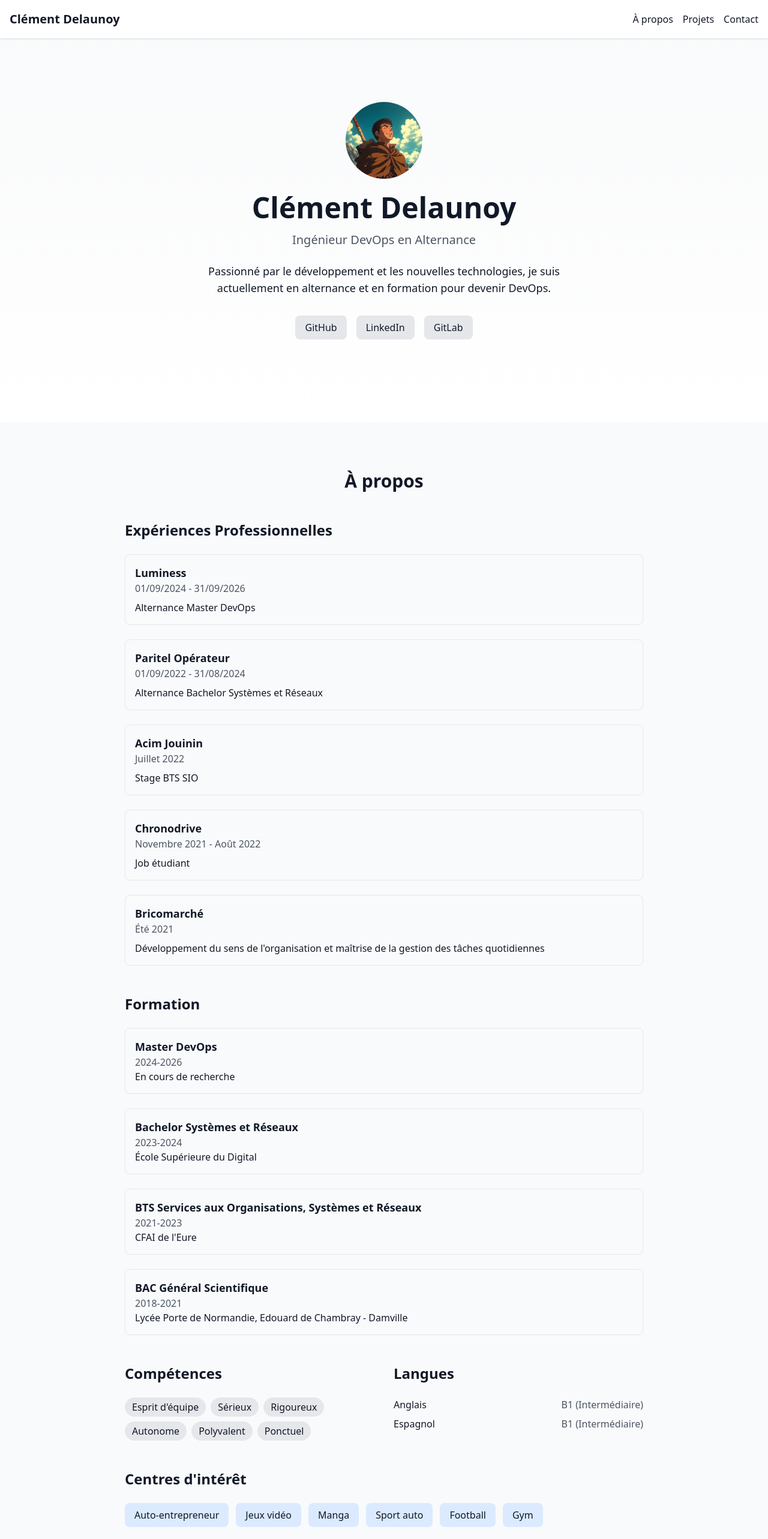
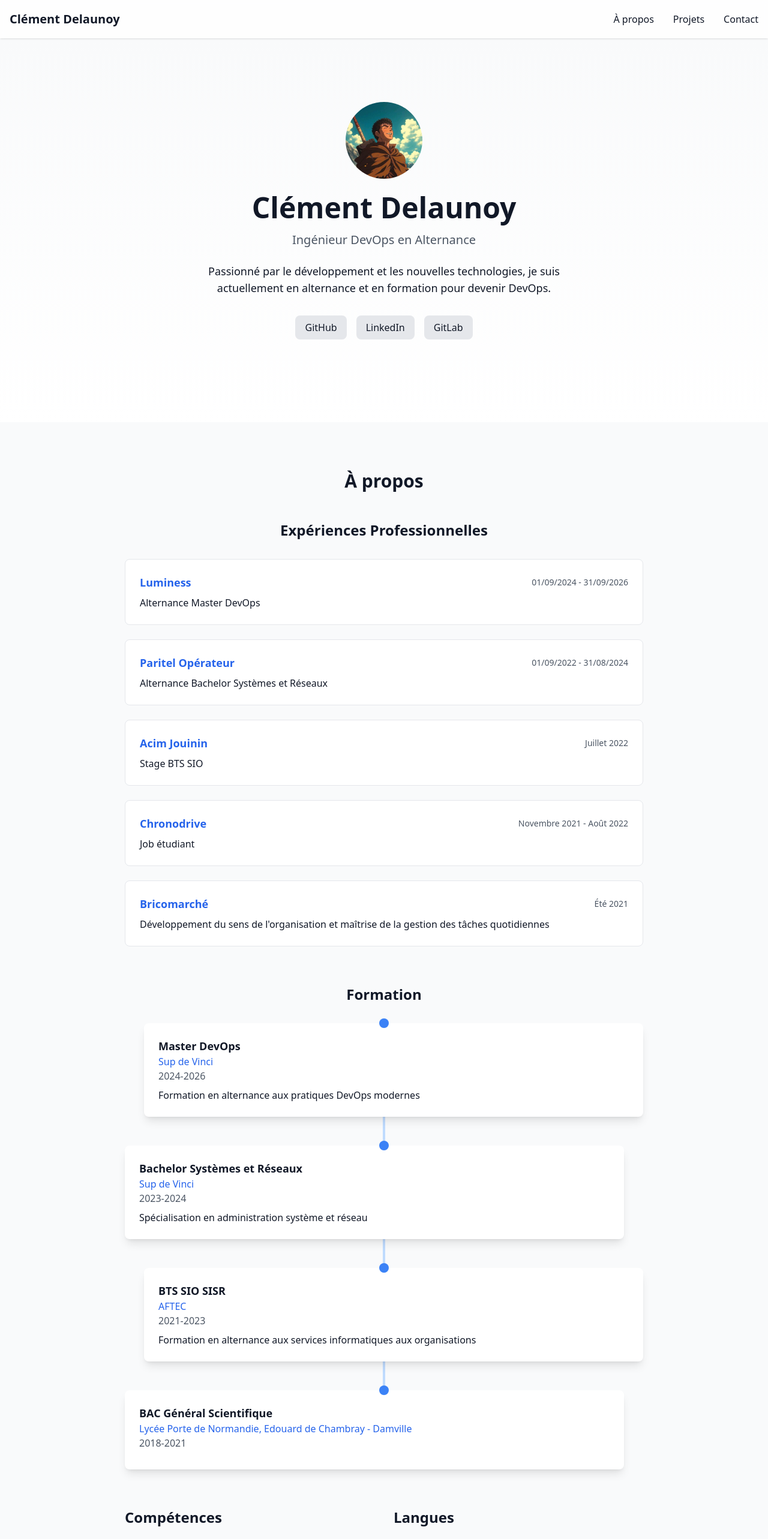
Before and after one commit to kuramentooo/portfolio, a Next.js app: page /portfolio/ in a window 1280 px wide. Shown: the top 2566 px of the page at 60% size. Built offline with nearby package versions, Linux system fonts and the light colour scheme.

Commit message:
ADD: all

```diff
--- a/src/components/About.tsx
+++ b/src/components/About.tsx
@@ -1,36 +1,59 @@
+import { useState } from 'react'
 import { profile } from '@/data/profile'
 
 export default function About() {
+  const [expandedExp, setExpandedExp] = useState<number | null>(null);
+
   return (
-    <section id="about" className="py-20">
+    <section id="about" className="py-20 scroll-mt-16">
       <div className="max-w-4xl mx-auto px-4">
         <h2 className="text-3xl font-bold mb-12 text-center">À propos</h2>
 
         {/* Expériences */}
-        <div className="mb-12">
-          <h3 className="text-2xl font-semibold mb-6">Expériences Professionnelles</h3>
+        <div className="mb-16">
+          <h3 className="text-2xl font-semibold mb-8 text-center">Expériences Professionnelles</h3>
           <div className="space-y-6">
             {profile.experiences.map((exp, index) => (
-              <div key={index} className="p-4 border rounded-lg hover:shadow-lg transition-shadow">
-                <h4 className="font-bold text-lg">{exp.company}</h4>
-                <p className="text-gray-600 dark:text-gray-400">{exp.period}</p>
-                <p className="mt-2">{exp.role}</p>
+              <div
+                key={index}
+                className="p-6 border rounded-lg hover:shadow-xl transition-all duration-300 cursor-pointer bg-white dark:bg-gray-800"
+                onClick={() => setExpandedExp(expandedExp === index ? null : index)}
+              >
+                <div className="flex justify-between items-center">
+                  <h4 className="font-bold text-lg text-blue-600 dark:text-blue-400">{exp.company}</h4>
+                  <span className="text-sm text-gray-600 dark:text-gray-400">{exp.period}</span>
+                </div>
+                <p className="font-medium mt-2">{exp.role}</p>
+                {expandedExp === index && (
+                  <p className="mt-4 text-gray-600 dark:text-gray-400 animate-fadeIn">
+                    {exp.details}
+                  </p>
+                )}
               </div>
             ))}
           </div>
         </div>
 
-        {/* Formation */}
-        <div className="mb-12">
-          <h3 className="text-2xl font-semibold mb-6">Formation</h3>
-          <div className="space-y-6">
-            {profile.education.map((edu, index) => (
-              <div key={index} className="p-4 border rounded-lg">
-                <h4 className="font-bold text-lg">{edu.degree}</h4>
-                <p className="text-gray-600 dark:text-gray-400">{edu.period}</p>
-                <p>{edu.school}</p>
-              </div>
-            ))}
+        {/* Formation avec nouveau design */}
+        <div className="mb-16">
+          <h3 className="text-2xl font-semibold mb-8 text-center">Formation</h3>
+          <div className="relative">
+            <div className="absolute left-1/2 transform -translate-x-1/2 h-full w-1 bg-blue-200 dark:bg-blue-900"></div>
+            <div className="space-y-12">
+              {profile.education.map((edu, index) => (
+                <div key={index} className="relative">
+                  <div className="absolute left-1/2 transform -translate-x-1/2 -translate-y-1/2 w-4 h-4 bg-blue-500 rounded-full"></div>
+                  <div className={`p-6 rounded-lg bg-white dark:bg-gray-800 shadow-lg ${
+                    index % 2 === 0 ? 'ml-8' : 'mr-8'
+                  }`}>
+                    <h4 className="font-bold text-lg">{edu.degree}</h4>
+                    <p className="text-blue-600 dark:text-blue-400">{edu.school}</p>
+                    <p className="text-gray-600 dark:text-gray-400">{edu.period}</p>
+                    <p className="mt-2">{edu.details}</p>
+                  </div>
+                </div>
+              ))}
+            </div>
           </div>
         </div>
 
--- a/src/components/Contact.tsx
+++ b/src/components/Contact.tsx
@@ -2,31 +2,19 @@ import { profile } from '@/data/profile'
 
 export default function Contact() {
   return (
-    <section id="contact" className="py-20">
-      <div className="max-w-4xl mx-auto">
+    <section id="contact" className="py-20 scroll-mt-16">
+      <div className="max-w-2xl mx-auto px-4 text-center">
         <h2 className="text-3xl font-bold mb-8">Contact</h2>
-        <div className="text-center">
-          <p className="mb-4">
-            <a
-              href={`mailto:${profile.email}`}
-              className="text-blue-600 dark:text-blue-400 hover:underline"
-            >
-              {profile.email}
-            </a>
+        <div className="bg-white dark:bg-gray-800 rounded-lg shadow-xl p-8">
+          <p className="text-lg mb-6">
+            N&apos;hésitez pas à me contacter pour toute opportunité ou question.
           </p>
-          <div className="flex justify-center space-x-6">
-            {Object.entries(profile.links).map(([platform, url]) => (
-              <a
-                key={platform}
-                href={url}
-                target="_blank"
-                rel="noopener noreferrer"
-                className="text-gray-600 dark:text-gray-400 hover:text-gray-900 dark:hover:text-gray-100"
-              >
-                {platform}
-              </a>
-            ))}
-          </div>
+          <a
+            href={`mailto:${profile.email}`}
+            className="inline-block px-6 py-3 bg-blue-600 text-white rounded-lg hover:bg-blue-700 transition-colors"
+          >
+            {profile.email}
+          </a>
         </div>
       </div>
     </section>
--- a/src/components/Navbar.tsx
+++ b/src/components/Navbar.tsx
@@ -1,19 +1,32 @@
 import Link from 'next/link'
 
 export default function Navbar() {
+  const scrollToSection = (sectionId: string) => {
+    const element = document.getElementById(sectionId);
+    if (element) {
+      element.scrollIntoView({ behavior: 'smooth' });
+    }
+  };
+
   return (
-    <nav className="sticky top-0 z-10 bg-white dark:bg-gray-800 shadow">
+    <nav className="sticky top-0 z-10 bg-white/80 dark:bg-gray-800/80 backdrop-blur-sm shadow">
       <div className="max-w-7xl mx-auto px-4">
         <div className="flex justify-between h-16">
           <div className="flex items-center">
-            <Link href="/" className="text-xl font-bold">
+            <button onClick={() => scrollToSection('hero')} className="text-xl font-bold">
               Clément Delaunoy
-            </Link>
+            </button>
           </div>
-          <div className="flex items-center space-x-4">
-            <Link href="#about">À propos</Link>
-            <Link href="#projects">Projets</Link>
-            <Link href="#contact">Contact</Link>
+          <div className="flex items-center space-x-8">
+            <button onClick={() => scrollToSection('about')} className="hover:text-blue-600">
+              À propos
+            </button>
+            <button onClick={() => scrollToSection('projects')} className="hover:text-blue-600">
+              Projets
+            </button>
+            <button onClick={() => scrollToSection('contact')} className="hover:text-blue-600">
+              Contact
+            </button>
           </div>
         </div>
       </div>
--- a/src/data/profile.ts
+++ b/src/data/profile.ts
@@ -6,12 +6,14 @@ export const profile = {
     {
       company: "Luminess",
       period: "01/09/2024 - 31/09/2026",
-      role: "Alternance Master DevOps"
+      role: "Alternance Master DevOps",
+      details: "En cours - Formation aux pratiques DevOps, automatisation et gestion d'infrastructure cloud."
     },
     {
       company: "Paritel Opérateur",
       period: "01/09/2022 - 31/08/2024",
-      role: "Alternance Bachelor Systèmes et Réseaux"
+      role: "Alternance Bachelor Systèmes et Réseaux",
+      details: "Administration système et réseau, support technique N2/N3, gestion de projets d'infrastructure."
     },
     {
       company: "Acim Jouinin",
@@ -33,17 +35,20 @@ export const profile = {
     {
       degree: "Master DevOps",
       period: "2024-2026",
-      school: "En cours de recherche"
+      school: "Sup de Vinci",
+      details: "Formation en alternance aux pratiques DevOps modernes"
     },
     {
       degree: "Bachelor Systèmes et Réseaux",
       period: "2023-2024",
-      school: "École Supérieure du Digital"
+      school: "Sup de Vinci",
+      details: "Spécialisation en administration système et réseau"
     },
     {
-      degree: "BTS Services aux Organisations, Systèmes et Réseaux",
+      degree: "BTS SIO SISR",
       period: "2021-2023",
-      school: "CFAI de l'Eure"
+      school: "AFTEC",
+      details: "Formation en alternance aux services informatiques aux organisations"
     },
     {
       degree: "BAC Général Scientifique",
```
